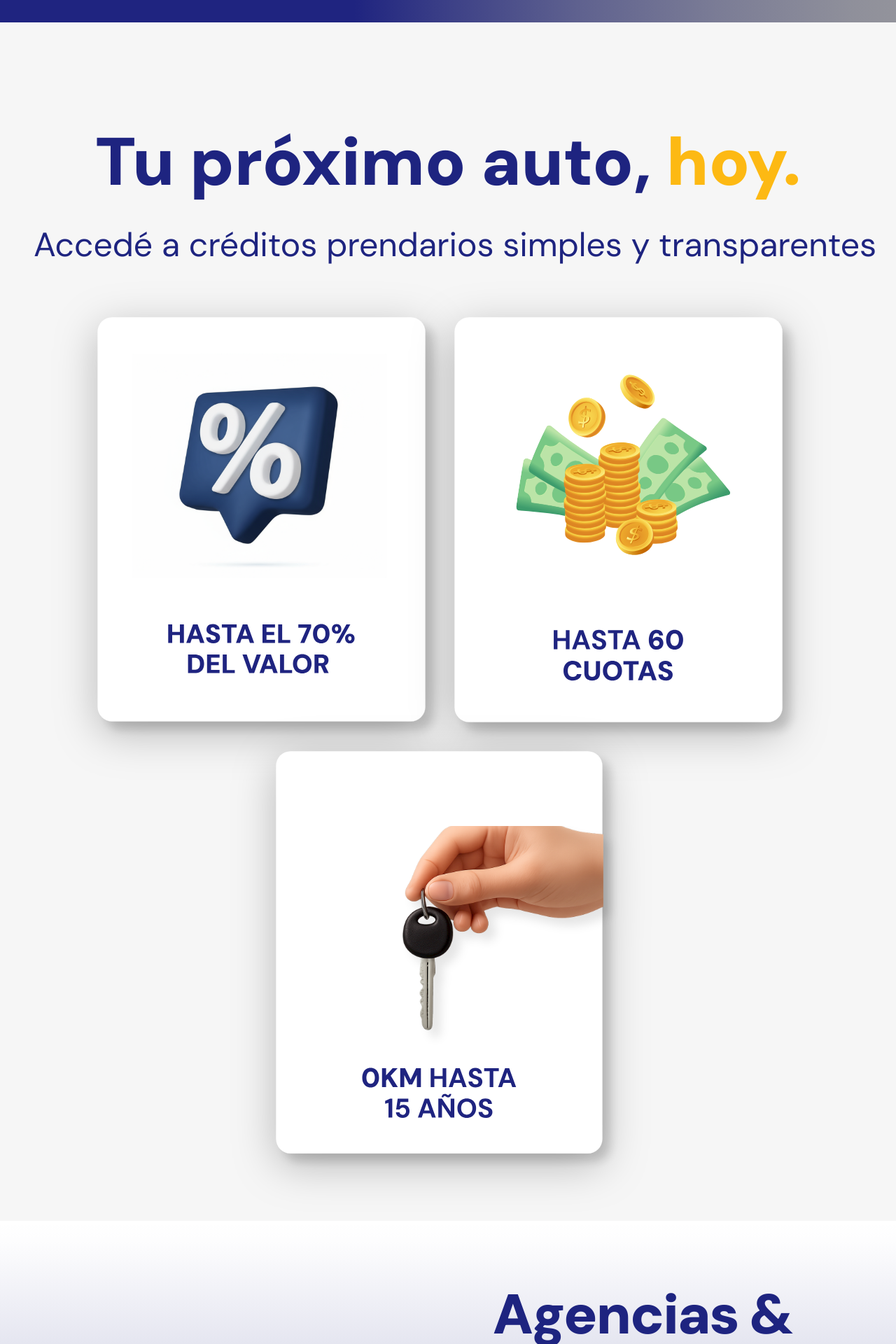
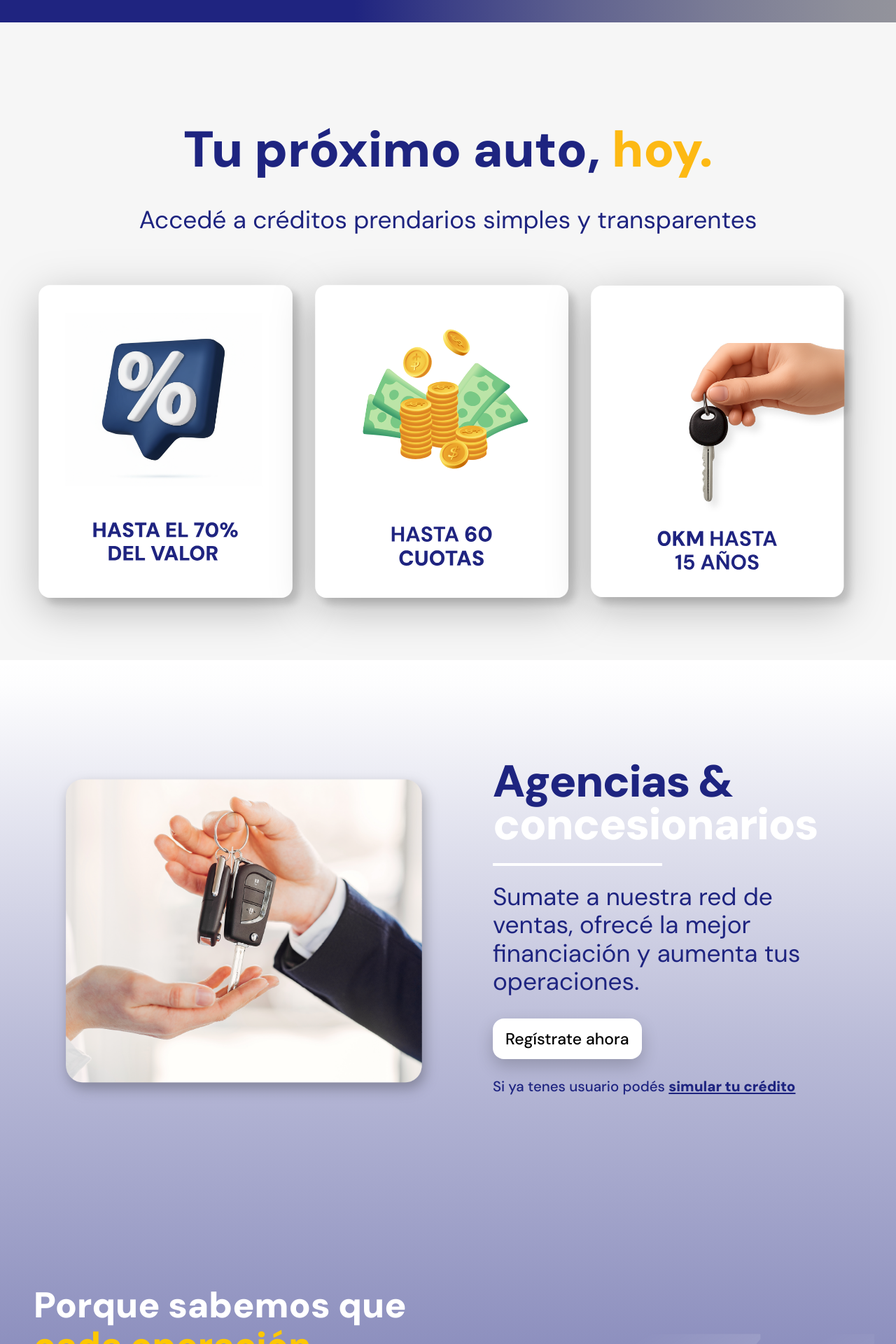
Before and after one commit to romassardo/CrediAuto-Web, a Next.js app in the folder apps/web/: page / in a window 1280 px wide. Shown: the part 880-2800 px from the top of the page at 70% size. Built offline with nearby package versions, Linux system fonts and the light colour scheme; no server answers; grey boxes are pictures that could not be loaded.

Commit message:
feat: add Quienes Somos section and improve responsive design across all sections

```diff
--- a/apps/web/src/app/page.tsx
+++ b/apps/web/src/app/page.tsx
@@ -15,7 +15,7 @@ export default function Home() {
         </div>
         <nav className="hidden md:flex items-center space-x-6 lg:space-x-12">
           <a href="#top" className="font-sans font-medium transition-colors hover:opacity-80" style={{color: '#1E2480', fontSize: 'clamp(0.85rem, 2vw, 1.44rem)'}}>Inicio</a>
-          <a href="#" className="font-sans font-medium transition-colors hover:opacity-80" style={{color: '#1E2480', fontSize: 'clamp(0.85rem, 2vw, 1.44rem)'}}>Quienes somos</a>
+          <a href="#quienes-somos" className="font-sans font-medium transition-colors hover:opacity-80" style={{color: '#1E2480', fontSize: 'clamp(0.85rem, 2vw, 1.44rem)'}}>Quienes somos</a>
           <a href="#contacto" className="font-sans font-medium transition-colors hover:opacity-80" style={{color: '#1E2480', fontSize: 'clamp(0.85rem, 2vw, 1.44rem)'}}>Contacto</a>
           <Link href="/login" prefetch={false} className="text-white px-3 lg:px-6 py-1.5 lg:py-3 rounded-xl lg:rounded-2xl font-sans font-medium hover:opacity-90 transition-colors" style={{backgroundColor: '#1E2480', fontSize: 'clamp(0.85rem, 2vw, 1.44rem)'}}>
             Agencias
@@ -48,16 +48,16 @@ export default function Home() {
 
         {/* Content */}
         <div className="relative z-10 h-full flex items-center justify-center min-h-screen">
-          <div className="w-full px-4 md:px-8 lg:px-16">
+          <div className="w-full px-4 md:px-8 lg:px-12 xl:px-16">
             <div className="w-full flex flex-col justify-center h-full text-center md:text-left">
-              <h1 className="font-sans font-black leading-none mb-4" style={{fontSize: 'clamp(2.5rem, 8vw, 6rem)', lineHeight: '0.9'}}>
+              <h1 className="font-sans font-black leading-none mb-4" style={{fontSize: 'clamp(2.2rem, 6vw, 5rem)', lineHeight: '0.9'}}>
                 <span className="text-yellow-400">Tu crédito prendario</span>
               </h1>
-              <h2 className="font-sans font-black leading-none mb-8 md:mb-12" style={{fontSize: 'clamp(2.5rem, 8vw, 6rem)', lineHeight: '0.9'}}>
+              <h2 className="font-sans font-black leading-none mb-8 md:mb-10 lg:mb-12" style={{fontSize: 'clamp(2.2rem, 6vw, 5rem)', lineHeight: '0.9'}}>
                 <span className="text-white">fácil y rápido</span>
               </h2>
               <div className="flex justify-center md:justify-start">
-                <a href="#contacto" className="bg-yellow-400 text-black px-6 py-3 rounded-3xl font-sans font-black hover:bg-yellow-500 transition-colors shadow-xl" style={{fontSize: 'clamp(1.2rem, 3vw, 2rem)'}}>
+                <a href="#contacto" className="bg-yellow-400 text-black px-5 py-2.5 lg:px-6 lg:py-3 rounded-3xl font-sans font-black hover:bg-yellow-500 transition-colors shadow-xl" style={{fontSize: 'clamp(1.1rem, 2.5vw, 1.8rem)'}}>
                   Comenzar ahora
                 </a>
               </div>
@@ -67,46 +67,46 @@ export default function Home() {
       </section>
 
       {/* Secondary Section */}
-      <section className="pt-8 md:pt-16 lg:pt-32 pb-8 md:pb-16 text-center" style={{backgroundColor: '#f6f6f6'}}>
-        <div className="mx-auto px-4 md:px-6 lg:px-12 w-full max-w-[1800px] xl:max-w-[2400px] 2xl:max-w-[2560px]">
-          <h2 className="font-sans font-black mb-4" style={{fontSize: 'clamp(3rem, 9vw, 6rem)'}}>
+      <section className="pt-8 md:pt-12 lg:pt-20 xl:pt-32 pb-8 md:pb-12 lg:pb-16 text-center" style={{backgroundColor: '#f6f6f6'}}>
+        <div className="mx-auto px-4 md:px-6 lg:px-8 xl:px-12 w-full max-w-[1200px] lg:max-w-[1400px] xl:max-w-[1800px] 2xl:max-w-[2400px]">
+          <h2 className="font-sans font-black mb-4 lg:mb-6" style={{fontSize: 'clamp(2.5rem, 6vw, 4.5rem)'}}>
             <span style={{color: '#1E2480'}}>Tu próximo auto, </span>
             <span style={{color: '#FDB913'}}>hoy.</span>
           </h2>
-          <p className="leading-tight mb-8 md:mb-16 mx-auto font-sans font-normal whitespace-nowrap" style={{color: '#1E2480', fontSize: 'clamp(1.44rem, 4.8vw, 3rem)'}}>
+          <p className="leading-tight mb-8 md:mb-12 lg:mb-16 mx-auto font-sans font-normal" style={{color: '#1E2480', fontSize: 'clamp(1.2rem, 3vw, 2.2rem)'}}>
             Accedé a créditos prendarios simples y transparentes
           </p>
 
           {/* SVG Icons */}
-          <div className="flex flex-wrap justify-center gap-0 w-full mx-auto">
+          <div className="grid grid-cols-1 md:grid-cols-3 gap-4 md:gap-2 lg:gap-0 w-full mx-auto max-w-[1200px] lg:max-w-[1400px]">
             <div className="flex justify-center items-center">
               <img
                 src="/Recurso 17.svg"
                 alt="Hasta el 70% del valor"
-                className="w-full md:w-[408px] xl:w-[510px] h-auto drop-shadow-[0_15px_30px_rgba(0,0,0,0.25)]"
+                className="w-full max-w-[280px] md:max-w-[320px] lg:max-w-[380px] xl:max-w-[450px] h-auto drop-shadow-[0_15px_30px_rgba(0,0,0,0.25)]"
               />
             </div>
 
-            <div className="flex items-center m-0 p-0">
+            <div className="flex items-center justify-center">
               <img
                 src="/Recurso 18.svg"
                 alt="Hasta 60 cuotas"
-                className="w-full md:w-[408px] xl:w-[510px] h-auto drop-shadow-[0_15px_30px_rgba(0,0,0,0.25)]"
+                className="w-full max-w-[280px] md:max-w-[320px] lg:max-w-[380px] xl:max-w-[450px] h-auto drop-shadow-[0_15px_30px_rgba(0,0,0,0.25)]"
               />
             </div>
 
-            <div className="flex items-center m-0 p-0">
+            <div className="flex items-center justify-center">
               <img
                 src="/Recurso 19.svg"
                 alt="0KM hasta 15 años"
-                className="w-full md:w-[408px] xl:w-[510px] h-auto drop-shadow-[0_15px_30px_rgba(0,0,0,0.25)]"
+                className="w-full max-w-[280px] md:max-w-[320px] lg:max-w-[380px] xl:max-w-[450px] h-auto drop-shadow-[0_15px_30px_rgba(0,0,0,0.25)]"
               />
             </div>
           </div>
         </div>
       </section>
 
-      {/* Background gradiente que se extiende desde Agencias hasta Formulario */}
+      {/* Background gradiente que se extiende desde Agencias hasta Quiénes Somos */}
       <div
         className="bg-no-repeat"
         style={{
@@ -117,40 +117,40 @@ export default function Home() {
         }}
       >
         {/* Agencias & Concesionarios Section */}
-        <section className="py-24">
-          <div className="mx-auto px-6 md:px-12 w-full max-w-[1800px]">
-            <div className="grid grid-cols-1 lg:grid-cols-2 items-center gap-y-10 gap-x-0">
-              <div className="relative shrink-0 self-center">
+        <section className="py-16 md:py-20 lg:py-24">
+          <div className="mx-auto px-4 md:px-6 lg:px-8 xl:px-12 w-full max-w-[1200px] lg:max-w-[1400px] xl:max-w-[1600px]">
+            <div className="grid grid-cols-1 lg:grid-cols-2 items-center gap-y-8 lg:gap-y-10 gap-x-4 lg:gap-x-8">
+              <div className="relative shrink-0 self-center order-2 lg:order-1">
                 <img
                   src="/Foto.png"
                   alt="Entrega de llaves de auto"
-                  className="rounded-2xl w-full max-w-[1200px] block ml-auto lg:scale-[1.3] lg:origin-center"
+                  className="rounded-2xl w-full max-w-[500px] md:max-w-[600px] lg:max-w-[700px] xl:max-w-[800px] block mx-auto lg:ml-auto lg:scale-[1.1] xl:scale-[1.2] lg:origin-center"
                   style={{ height: 'auto' }}
                 />
               </div>
-              <div className="relative text-white w-full self-center max-w-[1500px] pl-6 md:pl-10 lg:pl-16">
-                <div className="space-y-6">
-                  <div className="space-y-2">
-                    <h2 className="font-sans font-black tracking-tight leading-[0.95] m-0" style={{fontSize: 'clamp(3rem, 7vw, 5rem)'}}>
+              <div className="relative text-white w-full self-center order-1 lg:order-2 pl-0 lg:pl-8 xl:pl-12">
+                <div className="space-y-4 lg:space-y-6 text-center lg:text-left">
+                  <div className="space-y-1 lg:space-y-2">
+                    <h2 className="font-sans font-black tracking-tight leading-[0.95] m-0" style={{fontSize: 'clamp(2.5rem, 5vw, 4rem)'}}>
                       <span style={{color: '#1E2480'}}>Agencias &</span>
                     </h2>
-                    <h2 className="font-sans font-black tracking-tight leading-[0.95]" style={{color: '#FFFFFF', fontSize: 'clamp(3rem, 7vw, 5rem)'}}>
+                    <h2 className="font-sans font-black tracking-tight leading-[0.95]" style={{color: '#FFFFFF', fontSize: 'clamp(2.5rem, 5vw, 4rem)'}}>
                       concesionarios
                     </h2>
                   </div>
-                  <div className="h-[4px] bg-white w-[22ch] text-[clamp(2rem,3.5vw,3rem)]"></div>
+                  <div className="h-[3px] lg:h-[4px] bg-white w-[18ch] lg:w-[22ch] mx-auto lg:mx-0"></div>
 
-                  <p className="leading-[1.10] font-sans font-normal" style={{color: '#1E2480', fontSize: 'clamp(2rem, 3.5vw, 3rem)'}}>
-                    Sumate a nuestra red de ventas,<br />
-                    ofrecé la mejor financiación y<br />
-                    aumenta tus operaciones.
+                  <p className="leading-[1.15] font-sans font-normal max-w-[500px] mx-auto lg:mx-0" style={{color: '#1E2480', fontSize: 'clamp(1.4rem, 2.8vw, 2.2rem)'}}>
+                    Sumate a nuestra red de ventas, ofrecé la mejor financiación y aumenta tus operaciones.
                   </p>
 
-                  <Link href="/portal/registro-concesionario" className="inline-flex items-center bg-white text-black px-[18px] py-[12px] rounded-2xl font-sans font-medium shadow-[0_10px_24px_rgba(0,0,0,0.2)] hover:bg-gray-100 transition-colors" style={{fontSize: 'clamp(1rem, 2.2vw, 1.75rem)'}}>
+                  <div className="pt-2">
+                    <Link href="/portal/registro-concesionario" className="inline-flex items-center bg-white text-black px-4 py-3 lg:px-[18px] lg:py-[12px] rounded-2xl font-sans font-medium shadow-[0_10px_24px_rgba(0,0,0,0.2)] hover:bg-gray-100 transition-colors" style={{fontSize: 'clamp(1rem, 1.8vw, 1.5rem)'}}>
                       Regístrate ahora
                     </Link>
+                  </div>
 
-                  <p className="font-sans font-medium" style={{color: '#1E2480', fontSize: 'clamp(1rem, 2vw, 1.75rem)'}}>
+                  <p className="font-sans font-medium max-w-[500px] mx-auto lg:mx-0" style={{color: '#1E2480', fontSize: 'clamp(0.95rem, 1.6vw, 1.4rem)'}}>
                     Si ya tenes usuario podés <Link href="/login" prefetch={false} className="underline font-sans font-black" style={{color: '#1E2480'}}>simular tu crédito</Link>
                   </p>
                 </div>
@@ -160,73 +160,114 @@ export default function Home() {
         </section>
 
         {/* Porque sabemos que cada operación cuenta */}
-      <section className="py-24 overflow-visible">
-        <div className="mx-auto px-0 md:px-0 max-w-none overflow-visible w-full">
-          <div className="grid grid-cols-1 md:grid-cols-2 items-center">
-            <div className="text-white">
-              <div className="ml-6 md:ml-12 lg:ml-24 text-left">
-                <h2 className="font-sans font-black mb-2 leading-[0.95]" style={{fontSize: 'clamp(2rem, 6vw, 4rem)'}}>
+      <section className="py-16 md:py-20 lg:py-24 overflow-visible">
+        <div className="mx-auto px-4 md:px-6 lg:px-8 xl:px-12 max-w-[1200px] lg:max-w-[1400px] xl:max-w-[1600px] overflow-visible w-full">
+          <div className="grid grid-cols-1 lg:grid-cols-2 items-center gap-y-8 lg:gap-y-0 gap-x-4 lg:gap-x-8">
+            <div className="text-white order-2 lg:order-1">
+              <div className="text-center lg:text-left">
+                <h2 className="font-sans font-black mb-1 lg:mb-2 leading-[0.95]" style={{fontSize: 'clamp(1.8rem, 4.5vw, 3.2rem)'}}>
                   Porque sabemos que
                 </h2>
-                <h2 className="font-sans font-black text-yellow-400 mb-12 leading-[0.95]" style={{fontSize: 'clamp(2rem, 6vw, 4rem)'}}>
+                <h2 className="font-sans font-black text-yellow-400 mb-8 lg:mb-12 leading-[0.95]" style={{fontSize: 'clamp(1.8rem, 4.5vw, 3.2rem)'}}>
                   cada operación cuenta
                 </h2>
-                <div className="space-y-8 md:space-y-16">
-                  <div className="flex items-center gap-6 md:gap-10">
+                <div className="space-y-6 lg:space-y-8 xl:space-y-12 max-w-[500px] mx-auto lg:mx-0">
+                  <div className="flex items-center gap-4 lg:gap-6 xl:gap-8">
+                    <div className="flex-shrink-0">
                       <Image
                         src="/calendario.png"
                         alt="Calendario"
-                      width={70}
-                      height={70}
+                        width={50}
+                        height={50}
+                        className="lg:w-[60px] lg:h-[60px] xl:w-[70px] xl:h-[70px]"
                       />
-                    <span className="font-sans font-medium leading-[1.0]" style={{fontSize: 'clamp(1rem, 3.8vw, 2.5rem)'}}>Rapidez en la aprobación</span>
                     </div>
-                  <div className="flex items-center gap-6 md:gap-10">
+                    <span className="font-sans font-medium leading-[1.1]" style={{fontSize: 'clamp(1rem, 2.5vw, 1.8rem)'}}>Rapidez en la aprobación</span>
+                  </div>
+                  <div className="flex items-center gap-4 lg:gap-6 xl:gap-8">
+                    <div className="flex-shrink-0">
                       <Image
                         src="/candado.png"
                         alt="Candado"
-                      width={70}
-                      height={70}
+                        width={50}
+                        height={50}
+                        className="lg:w-[60px] lg:h-[60px] xl:w-[70px] xl:h-[70px]"
                       />
-                    <span className="font-sans font-medium leading-[1.0]" style={{fontSize: 'clamp(1rem, 3.8vw, 2.5rem)'}}>Tasas competitivas, nos ajustamos<br />al perfil de cada cliente</span>
                     </div>
-                  <div className="flex items-center gap-6 md:gap-10">
+                    <span className="font-sans font-medium leading-[1.1]" style={{fontSize: 'clamp(1rem, 2.5vw, 1.8rem)'}}>Tasas competitivas, nos ajustamos al perfil de cada cliente</span>
+                  </div>
+                  <div className="flex items-center gap-4 lg:gap-6 xl:gap-8">
+                    <div className="flex-shrink-0">
                       <Image
                         src="/billetera.png"
                         alt="Billetera"
-                      width={70}
-                      height={70}
+                        width={50}
+                        height={50}
+                        className="lg:w-[60px] lg:h-[60px] xl:w-[70px] xl:h-[70px]"
                       />
-                    <span className="font-sans font-medium leading-[1.0]" style={{fontSize: 'clamp(1rem, 3.8vw, 2.5rem)'}}>Respaldo en las sucursales</span>
+                    </div>
+                    <span className="font-sans font-medium leading-[1.1]" style={{fontSize: 'clamp(1rem, 2.5vw, 1.8rem)'}}>Respaldo en las sucursales</span>
                   </div>
                 </div>
               </div>
             </div>
-            <div className="relative min-h-[600px] overflow-visible z-20">
+            <div className="relative min-h-[400px] lg:min-h-[500px] xl:min-h-[600px] overflow-visible z-20 order-1 lg:order-2">
               <img
                 src="/Auto.png"
                 alt="Auto"
-                className="absolute top-1/2 right-0 h-auto w-[132%] max-w-none transform -translate-y-1/2 translate-x-[15%] z-30"
+                className="absolute top-1/2 left-1/2 lg:left-auto lg:right-0 h-auto w-[110%] lg:w-[120%] xl:w-[132%] max-w-none transform -translate-y-1/2 -translate-x-1/2 lg:translate-x-0 lg:translate-x-[10%] xl:translate-x-[15%] z-30"
               />
             </div>
           </div>
         </div>
         </section>
 
+        {/* Quienes Somos Section */}
+        <section id="quienes-somos" className="scroll-mt-20 md:scroll-mt-24 lg:scroll-mt-32 py-16 md:py-20 lg:py-24 xl:py-32">
+          <div className="container mx-auto px-4 md:px-6 lg:px-8">
+            <div className="max-w-4xl lg:max-w-5xl xl:max-w-6xl mx-auto">
+              <div className="rounded-2xl lg:rounded-3xl p-8 md:p-10 lg:p-12 xl:p-16 border border-gray-100/50" style={{ backgroundColor: '#f6f6f6', boxShadow: '0 20px 40px rgba(0, 0, 0, 0.2), 0 12px 24px rgba(0, 0, 0, 0.12), 0 4px 12px rgba(0, 0, 0, 0.08)' }}>
+                <div className="max-w-4xl mx-auto">
+                  <div className="text-center mb-8 lg:mb-12">
+                    <h2 className="font-sans font-black mb-6 lg:mb-8" style={{ color: '#1E2480', fontSize: 'clamp(3rem, 5vw, 4.5rem)' }}>
+                      Quiénes somos
+                    </h2>
+                    <div className="w-24 h-1 mx-auto mb-6 lg:mb-8 rounded-full" style={{ backgroundColor: '#FFC107' }}></div>
+                  </div>
+
+                  <p className="font-sans font-normal leading-relaxed text-center" style={{ color: '#374151', fontSize: 'clamp(1.2rem, 2vw, 1.8rem)', lineHeight: '1.7' }}>
+                    Somos una red que conecta concesionarios con soluciones financieras simples y eficientes. Nuestra misión es facilitar el acceso a créditos prendarios con herramientas ágiles, seguras y pensadas para que cada operación sea más rápida y transparente.
+                    <br /><br />
+                    <span className="font-medium" style={{ color: '#1E2480' }}>Creemos en el trabajo en conjunto y en acompañar a nuestros socios para que puedan enfocarse en lo que mejor saben hacer: vender más y crecer con confianza.</span>
+                  </p>
+
+                  {/* Elementos visuales decorativos */}
+                  <div className="flex justify-center items-center mt-8 lg:mt-12 space-x-4 lg:space-x-8">
+                    <div className="w-3 h-3 rounded-full" style={{ backgroundColor: '#1E2480' }}></div>
+                    <div className="w-2 h-2 rounded-full" style={{ backgroundColor: '#FFC107' }}></div>
+                    <div className="w-4 h-4 rounded-full" style={{ backgroundColor: '#1E2480' }}></div>
+                    <div className="w-2 h-2 rounded-full" style={{ backgroundColor: '#FFC107' }}></div>
+                    <div className="w-3 h-3 rounded-full" style={{ backgroundColor: '#1E2480' }}></div>
+                  </div>
+                </div>
+              </div>
+            </div>
+          </div>
+        </section>
+
         {/* Contact Form */}
-      <section id="contacto" className="scroll-mt-24 md:scroll-mt-32 pt-12 md:pt-24 lg:pt-32" style={{ paddingBottom: '8rem' }}>
-        <div className="container mx-auto px-6">
-          <div className="max-w-6xl mx-auto">
+        <section id="contacto" className="scroll-mt-20 md:scroll-mt-24 lg:scroll-mt-32 pt-12 md:pt-16 lg:pt-24 xl:pt-32" style={{ paddingBottom: '6rem' }}>
+          <div className="container mx-auto px-4 md:px-6 lg:px-8">
+            <div className="max-w-4xl lg:max-w-5xl xl:max-w-6xl mx-auto">
               {/* Form */}
-            <div className="rounded-[2rem] p-12 lg:p-16" style={{ backgroundColor: '#f6f6f6', boxShadow: '0 20px 40px rgba(0, 0, 0, 0.2), 0 12px 24px rgba(0, 0, 0, 0.12), 0 4px 12px rgba(0, 0, 0, 0.08)' }}>
+              <div className="rounded-2xl lg:rounded-[2rem] p-8 md:p-10 lg:p-12 xl:p-16" style={{ backgroundColor: '#f6f6f6', boxShadow: '0 20px 40px rgba(0, 0, 0, 0.2), 0 12px 24px rgba(0, 0, 0, 0.12), 0 4px 12px rgba(0, 0, 0, 0.08)' }}>
                 {/* Header */}
-              <div className="text-center mb-12">
-                <h2 className="font-sans font-black mb-8" style={{ color: '#1E2480', fontSize: 'clamp(3rem, 5.5vw, 4rem)' }}>
+                <div className="text-center mb-8 lg:mb-12">
+                  <h2 className="font-sans font-black mb-6 lg:mb-8" style={{ color: '#1E2480', fontSize: 'clamp(2.5rem, 4.5vw, 3.5rem)' }}>
                     Estamos para ayudarte
                   </h2>
-                <p className="font-sans font-normal max-w-4xl mx-auto" style={{color: '#1E2480', fontSize: 'clamp(1.4rem, 2vw, 1.8rem)'}}>
-                  ¿Tenés dudas sobre nuestros créditos prendarios?<br />
-                  Escribinos y te asesoramos sin compromiso.
+                  <p className="font-sans font-normal max-w-3xl lg:max-w-4xl mx-auto" style={{color: '#1E2480', fontSize: 'clamp(1.2rem, 1.8vw, 1.6rem)'}}>
+                    ¿Tenés dudas sobre nuestros créditos prendarios? Escribinos y te asesoramos sin compromiso.
                   </p>
                 </div>
                 <form className="space-y-8">
```
Also changed, not shown: apps/web/src/app/portal/registro-concesionario/page.tsx (+7 -5 lines). Lines whose indentation alone changed are shown as unchanged.
